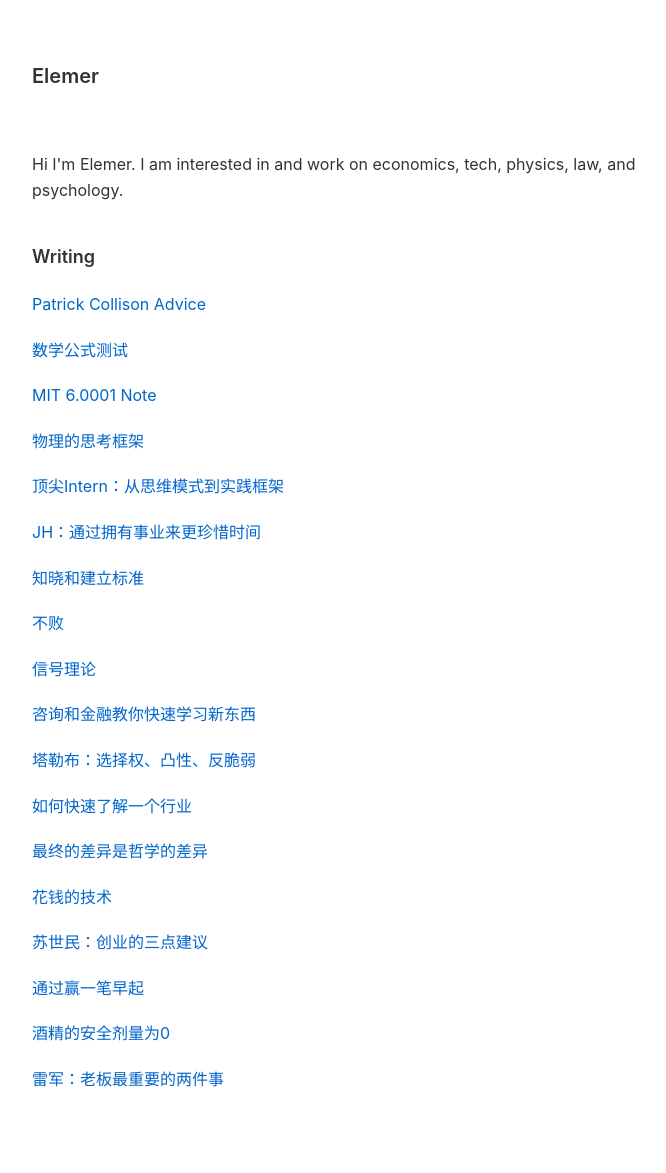
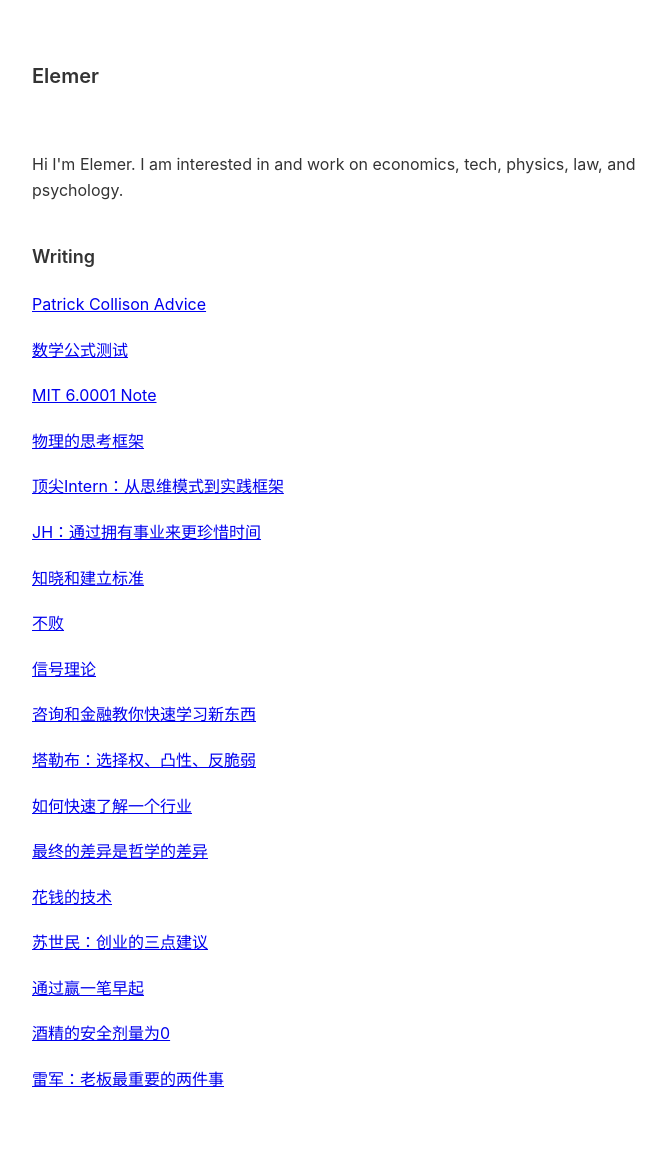
Before and after one commit to elemer1/elemer1.github.io, a Jekyll site: the page built from index.html, in a window 1280 px wide. Shown: the whole page, without its empty margins (303-969 px from the left). Built offline with Jekyll 4.4.1, drawn with Linux system fonts in a browser that asks for light colours.

Commit message:
UI: classic blue links with default underline on article list

```diff
--- a/_layouts/default.html
+++ b/_layouts/default.html
@@ -40,8 +40,8 @@
     main a:hover{text-decoration:underline}
     .post-list{list-style:none;padding:0}
     .post-list li{margin:20px 0}
-    .post-list a,.post-list a:link,.post-list a:visited{color:#0066cc;text-decoration:none}
-    .post-list a:hover{text-decoration:underline}
+    .post-list a,.post-list a:link,.post-list a:visited{color:#0000ee;text-decoration:underline}
+    .post-list a:hover{color:#0000ee}
   </style>
 
   {% if page.math %}
```
